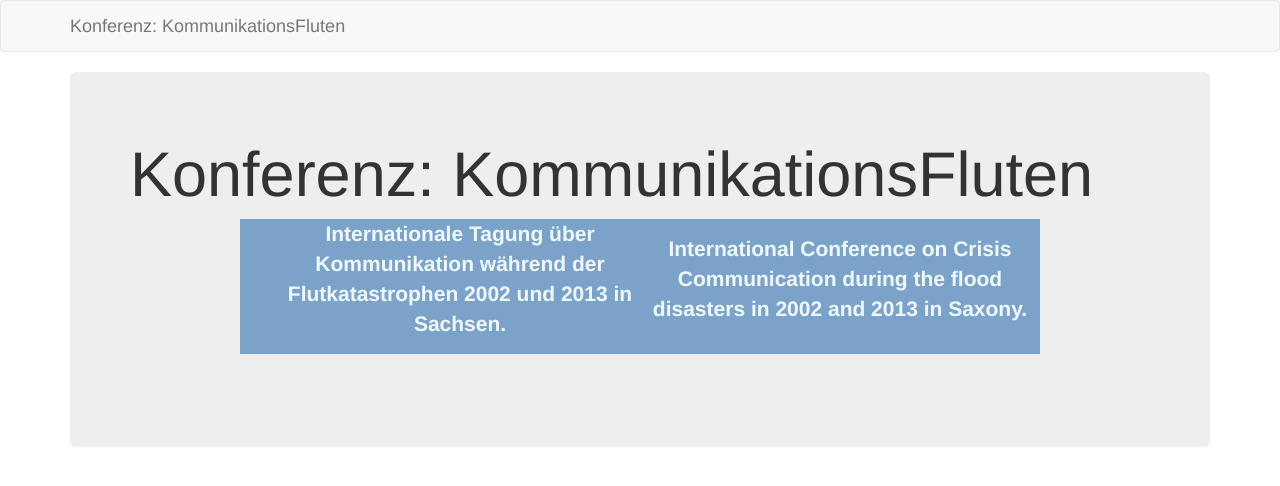
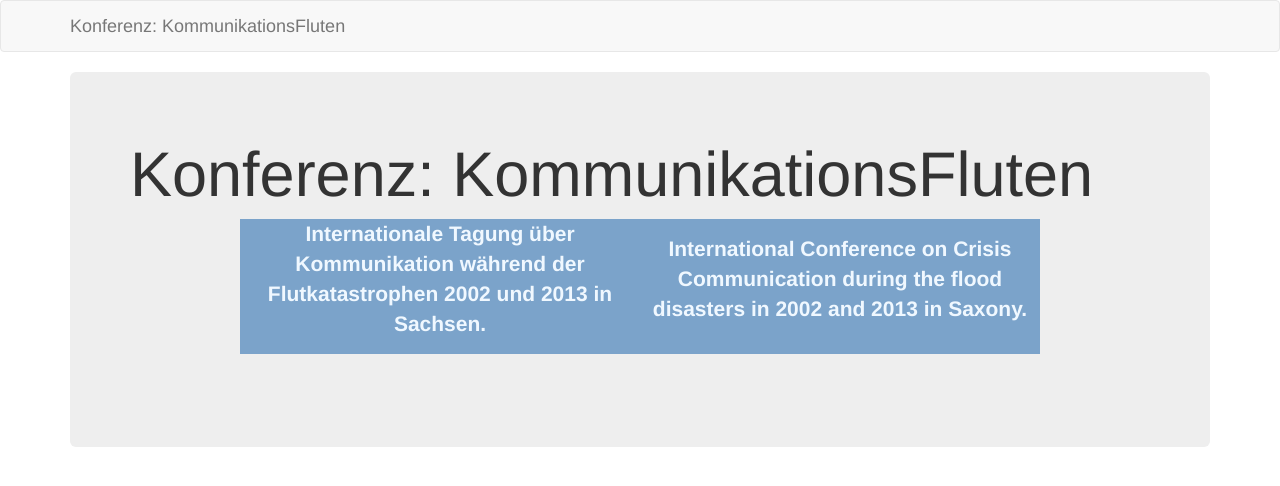
Before and after one commit to susedev/test, a Jekyll site: the page built from index.html, in a window 1280 px wide. Shown: the top 486 px of the page. Built offline with Jekyll 4.4.1, drawn with Linux system fonts in a browser that asks for light colours.

Commit message:
Edit from JekyllCMS

```diff
--- a/index.html
+++ b/index.html
@@ -6,7 +6,7 @@ title: Home
 	<tbody>
 		<tr>
 			<td style="background-color: rgb(123, 163, 202); border-color: rgb(255, 255, 255); text-align: center; vertical-align: middle; width: 400px;">
-			<p style="margin-left: 40px;"><a href="http://eijc.github.io/data/konferenz-kommunikationsfluten.html"><span style="color:#F0F8FF;"><strong>Internationale Tagung &uuml;ber Kommunikation w&auml;hrend der Flutkatastrophen 2002 und 2013 in Sachsen.</strong></span></a></p>
+			<p><a href="http://eijc.github.io/data/konferenz-kommunikationsfluten.html"><span style="color:#F0F8FF;"><strong>Internationale Tagung &uuml;ber Kommunikation w&auml;hrend der Flutkatastrophen 2002 und 2013 in Sachsen.</strong></span></a></p>
 			</td>
 			<td style="background-color: rgb(123, 163, 202); text-align: center; vertical-align: middle; width: 400px; border-color: rgb(255, 255, 255);">
 			<p><a href="http://eijc.github.io/data/conference-communication-floods.html"><span style="color:#F0F8FF;"><strong>International Conference on Crisis Communication during the flood disasters in 2002 and 2013 in Saxony.</strong></span></a></p>
```
